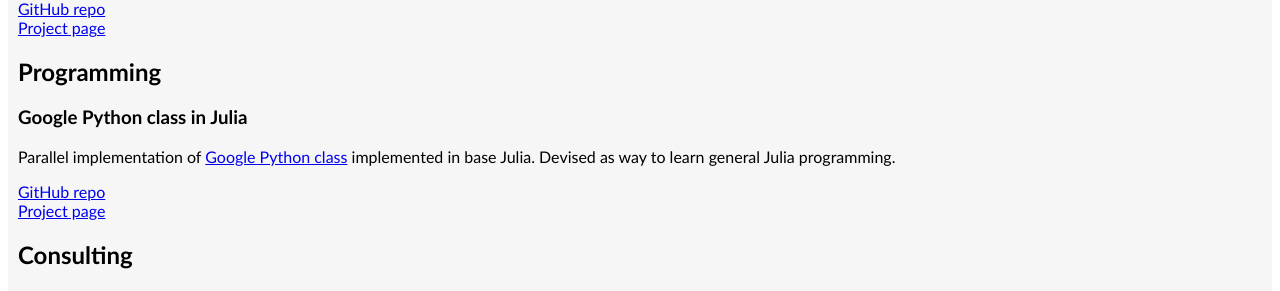
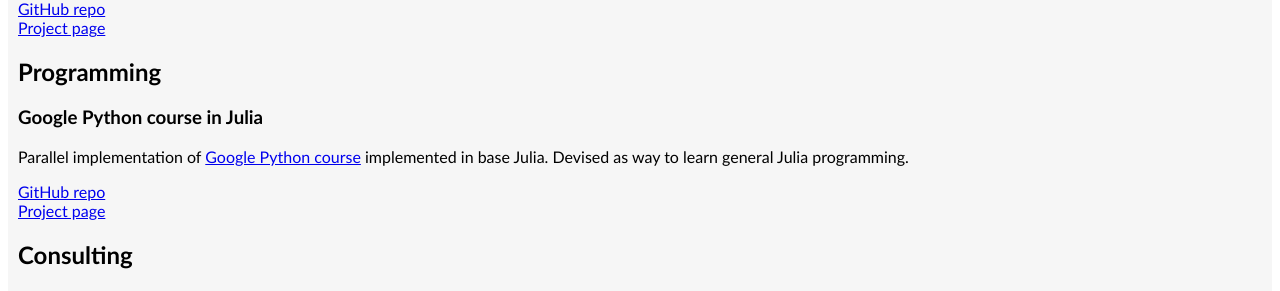
Before and after one commit to julian3rd/julian3rd.github.io, a Jekyll site: the page built from project-list.md, in a window 1280 px wide. Shown: the part 540-831 px from the top of the page. Built offline with Jekyll 4.4.1, drawn with Linux system fonts in a browser that asks for light colours; Markdown is read by kramdown in place of the engine named in the settings.

Commit message:
updated project descriptions

```diff
--- a/project-list.md
+++ b/project-list.md
@@ -25,8 +25,8 @@ Retroactive simulations/analyses for the 2012 US Presidential election. Develope
 [Project page](http://julian3rd.github.io/election-simulations/)
 
 ## Programming
-### Google Python class in Julia
-Parallel implementation of [Google Python class](https://developers.google.com/edu/python/?csw=1) implemented in base Julia. Devised as way to learn general Julia programming.
+### Google Python course in Julia
+Parallel implementation of [Google Python course](https://developers.google.com/edu/python/?csw=1) implemented in base Julia. Devised as way to learn general Julia programming.
 
 [GitHub repo](https://github.com/julian3rd/google-python-julia)
 [Project page](http://julian3rd.github.io/google-python-julia/)
```
Also changed, not shown: 1 other file.
